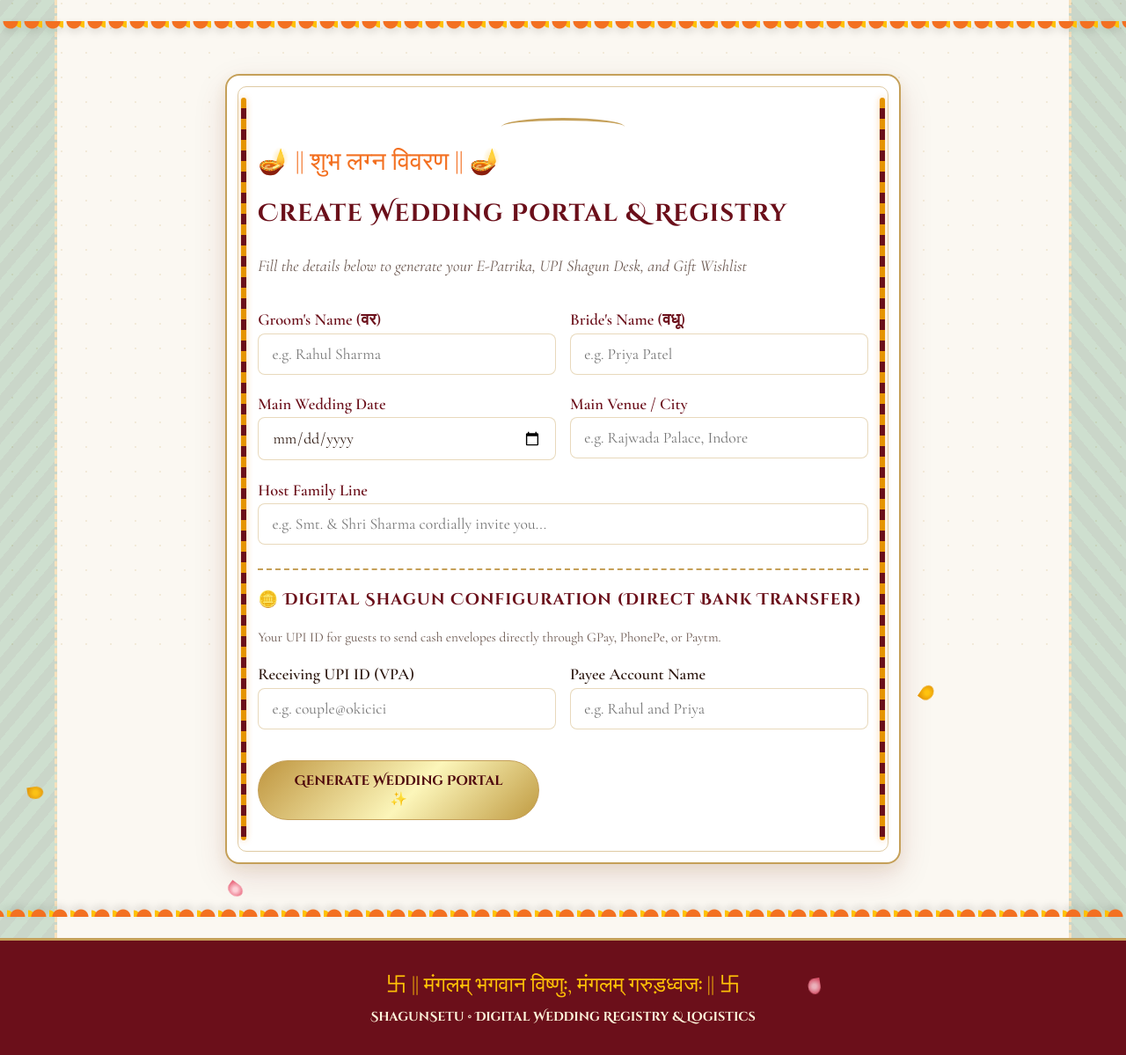
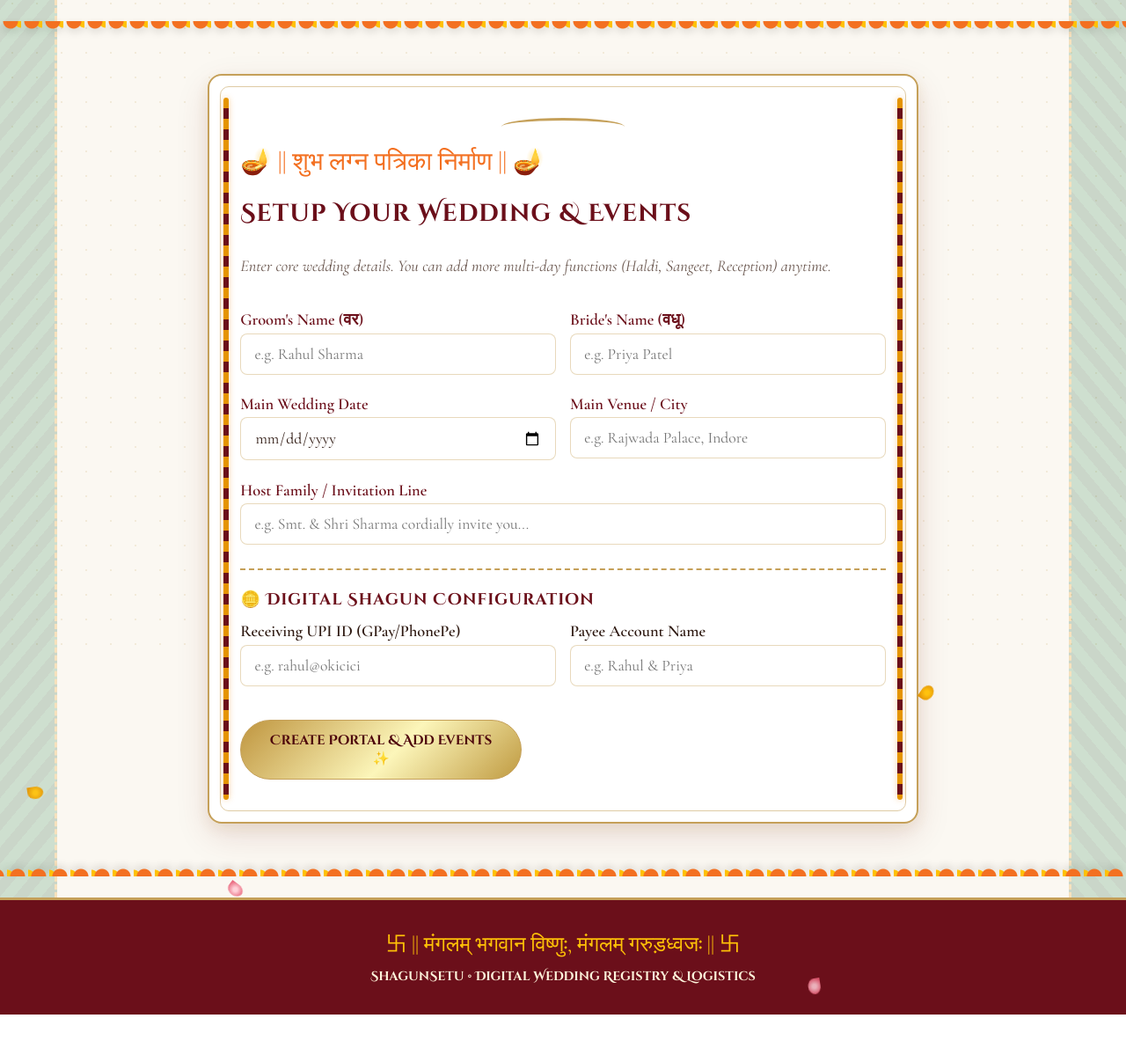
Before and after one commit to maheshwartripphoto-bot/Shagunsetu, a FastAPI app: page /wizard in a window 1280 px wide. Shown: the part 66-1265 px from the top of the page at 88% size. After the commit the page ends 1219 px from the top, so only its background shows below. Run offline with FastAPI, Linux system fonts and the light colour scheme.

Commit message:
Update wizard.html

```diff
--- a/shagunsetu/app/templates/wizard.html
+++ b/shagunsetu/app/templates/wizard.html
@@ -1,16 +1,18 @@
 {% extends "base.html" %}
 
 {% block content %}
-<div style="max-width: 800px; margin: 2rem auto; padding: 0 1rem;">
+<div style="max-width: 840px; margin: 2rem auto; padding: 0 1rem;">
   <div class="mandap-frame">
     <div class="mandap-pillar-left"></div>
     <div class="mandap-pillar-right"></div>
 
     <div class="text-center">
       <div class="mandap-arch"></div>
-      <div class="auspicious-symbol">🪔 || शुभ लग्न विवरण || 🪔</div>
-      <h2 class="wedding-title">Create Wedding Portal &amp; Registry</h2>
-      <p style="color: var(--text-muted); font-style: italic;">Fill the details below to generate your E-Patrika, UPI Shagun Desk, and Gift Wishlist</p>
+      <div class="auspicious-symbol">🪔 || शुभ लग्न पत्रिका निर्माण || 🪔</div>
+      <h2 class="wedding-title">Setup Your Wedding &amp; Events</h2>
+      <p style="color: var(--text-muted); font-style: italic;">
+        Enter core wedding details. You can add more multi-day functions (Haldi, Sangeet, Reception) anytime.
+      </p>
     </div>
 
     <form method="POST" action="/create" style="display: flex; flex-direction: column; gap: 1.2rem; margin-top: 2rem;">
@@ -37,29 +39,27 @@
       </div>
 
       <div>
-        <label style="display: block; font-weight: 600; color: var(--mandap-crimson);">Host Family Line</label>
+        <label style="display: block; font-weight: 600; color: var(--mandap-crimson);">Host Family / Invitation Line</label>
         <input type="text" name="host_family" placeholder="e.g. Smt. & Shri Sharma cordially invite you..." style="width: 100%;">
       </div>
 
-      <!-- UPI Shagun Configuration -->
       <div style="border-top: 2px dashed var(--wedding-gold); padding-top: 1.2rem; margin-top: 0.5rem;">
-        <h4 style="color: var(--mandap-crimson); margin-bottom: 0.4rem;">🪙 Digital Shagun Configuration (Direct Bank Transfer)</h4>
-        <p style="font-size: 0.95rem; color: var(--text-muted); margin-bottom: 1rem;">Your UPI ID for guests to send cash envelopes directly through GPay, PhonePe, or Paytm.</p>
+        <h4 style="color: var(--mandap-crimson); margin-bottom: 0.4rem;">🪙 Digital Shagun Configuration</h4>
         <div style="display: grid; grid-template-columns: 1fr 1fr; gap: 1rem;">
           <div>
-            <label style="display: block; font-weight: 600;">Receiving UPI ID (VPA)</label>
-            <input type="text" name="upi_id" placeholder="e.g. couple@okicici" required style="width: 100%;">
+            <label style="display: block; font-weight: 600;">Receiving UPI ID (GPay/PhonePe)</label>
+            <input type="text" name="upi_id" placeholder="e.g. rahul@okicici" required style="width: 100%;">
           </div>
           <div>
             <label style="display: block; font-weight: 600;">Payee Account Name</label>
-            <input type="text" name="upi_payee_name" placeholder="e.g. Rahul and Priya" required style="width: 100%;">
+            <input type="text" name="upi_payee_name" placeholder="e.g. Rahul &amp; Priya" required style="width: 100%;">
           </div>
         </div>
       </div>
 
-      <div class="text-center" style="margin-top: 1rem;">
+      <div class="text-center" style="margin-top: 1.2rem;">
         <button type="submit" class="btn-wedding-gold" style="width: 100%; max-width: 320px;">
-          Generate Wedding Portal ✨
+          Create Portal &amp; Add Events ✨
         </button>
       </div>
     </form>
```
